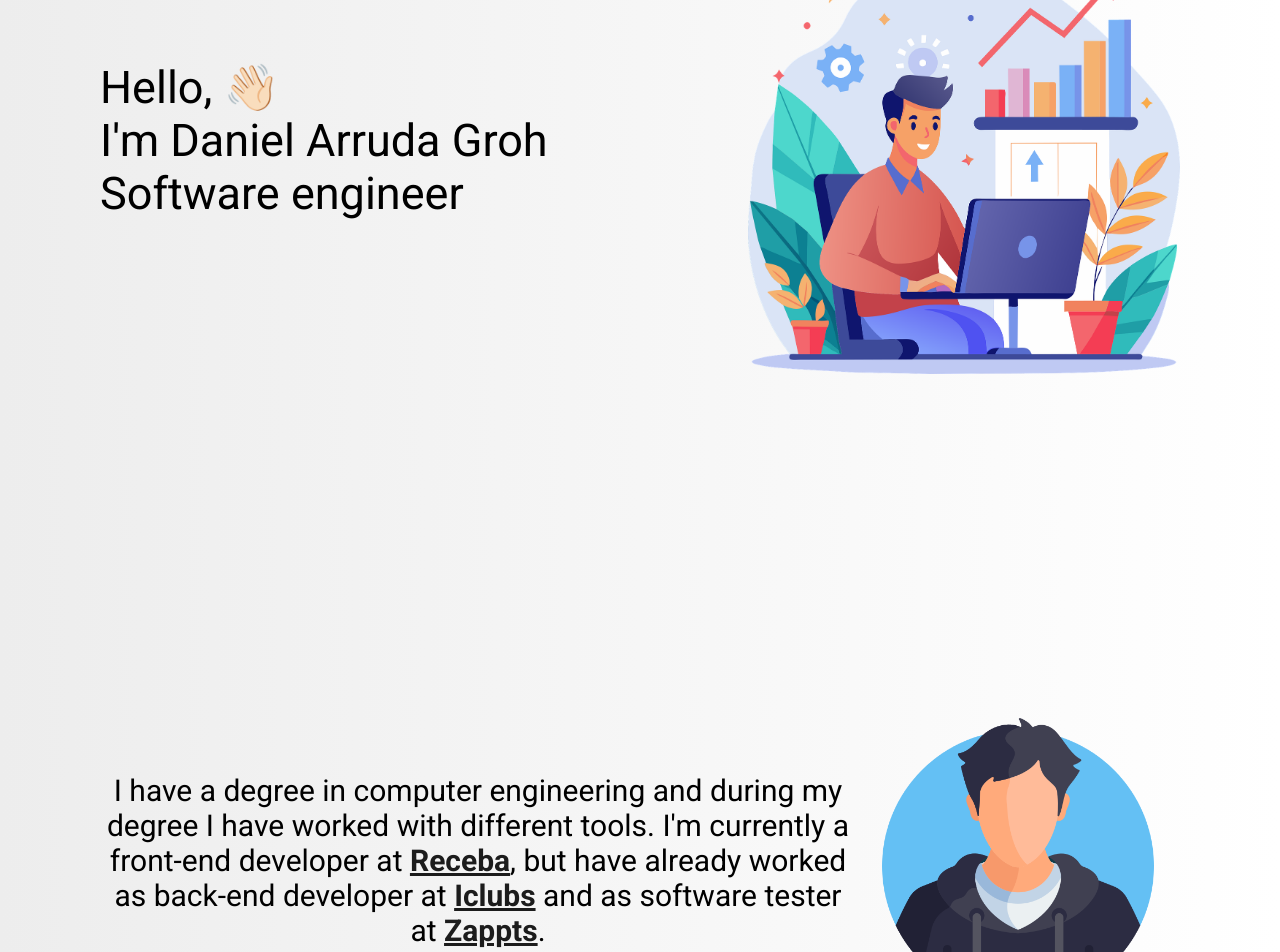
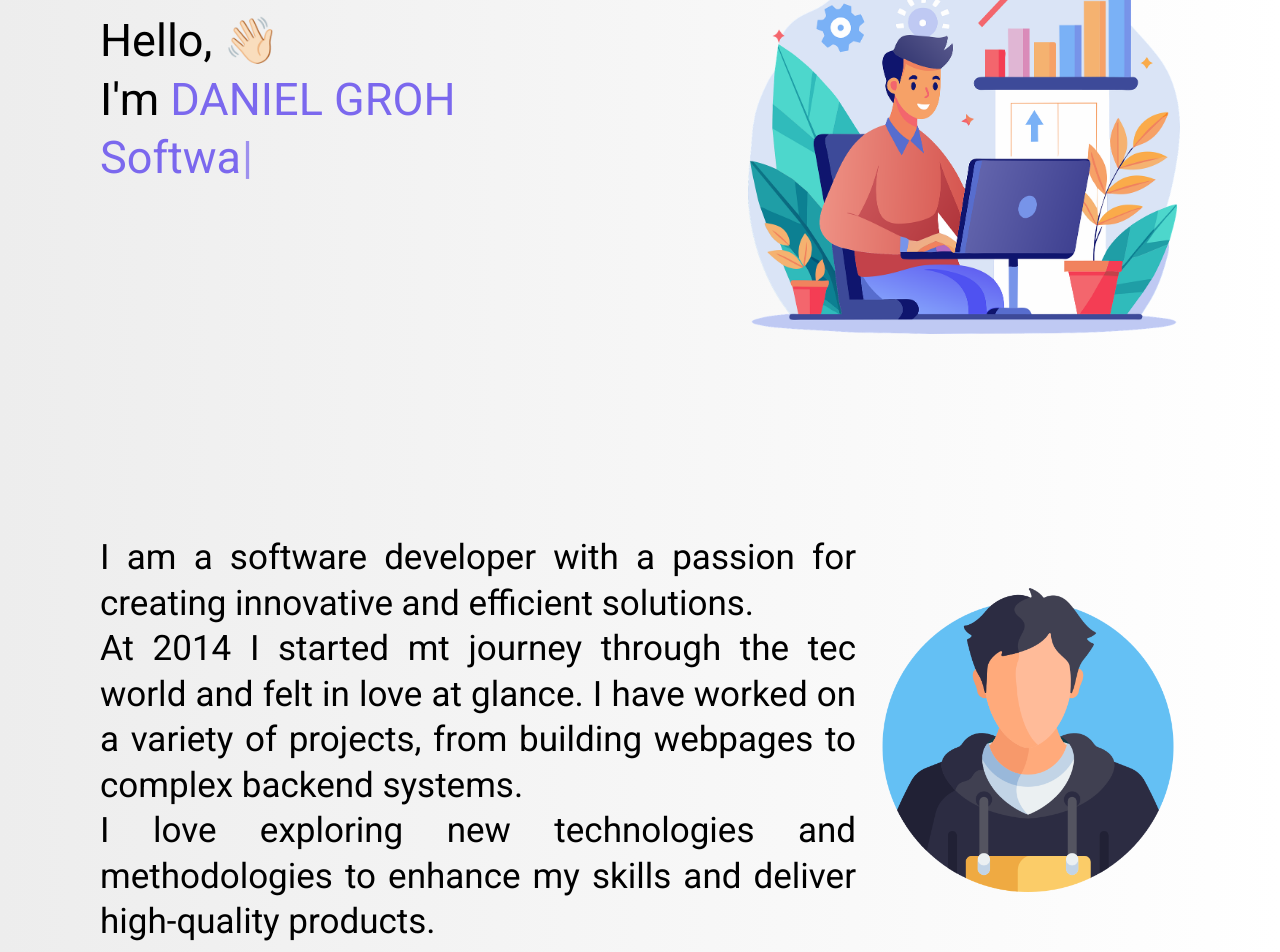
Before and after one commit to DaniGroh/portfolio, a React (Create React App) app: page / in a window 1280 px wide. Shown: the part 320-1272 px from the top of the page. Built offline with nearby package versions, Linux system fonts and the light colour scheme.

Commit message:
minor fixes

```diff
--- a/package.json
+++ b/package.json
@@ -26,6 +26,7 @@
     "react-scripts": "5.0.1",
     "styled-components": "^5.3.9",
     "typescript": "^4.4.2",
+    "typewriter-effect": "^2.21.0",
     "web-vitals": "^2.1.0"
   },
   "devDependencies": {
--- a/src/components/Header/styles.ts
+++ b/src/components/Header/styles.ts
@@ -20,6 +20,7 @@ export const NavItem = styled.button`
   display: inline-flex;
   align-items: center;
   height: 100%;
+  font-size: 20px;
 
   :hover {
     background-color: rgba(148, 148, 148, 0.7);
--- a/src/pages/Home/Home.tsx
+++ b/src/pages/Home/Home.tsx
@@ -1,3 +1,4 @@
+import Typewriter from 'typewriter-effect';
 import developer from '../../assets/developer.png';
 import boy from '../../assets/boy.png';
 import * as S from './styles';
@@ -6,32 +7,36 @@ function Home() {
   return (
     <S.Container>
       <S.Intro>
-        <span>
+        <S.Greeting>
           Hello, 👋🏻
           <br />
-          I&apos;m Daniel Arruda Groh
+          I&apos;m <span>DANIEL GROH</span>
           <br />
-          Software engineer
-        </span>
+          <Typewriter
+            options={{
+              strings: [
+                'Software Developer',
+                'Back-end Developer',
+                'Quality Assurance',
+                'Front-end Developer',
+              ],
+              autoStart: true,
+              loop: true,
+              deleteSpeed: 50,
+            }}
+          />
+        </S.Greeting>
         <img src={developer} alt="Developer" />
       </S.Intro>
       <S.Info>
         <span>
-          I have a degree in computer engineering and during my degree I have
-          worked with different tools. I&apos;m currently a front-end developer
-          at{' '}
-          <a href="https://www.receba.app" target="_blank" rel="noreferrer">
-            Receba
-          </a>
-          , but have already worked as back-end developer at{' '}
-          <a href="https://www.iclubs.tech" target="_blank" rel="noreferrer">
-            Iclubs
-          </a>{' '}
-          and as software tester at{' '}
-          <a href="https://www.zappts.com.br" target="_blank" rel="noreferrer">
-            Zappts
-          </a>
-          .
+          I am a software developer with a passion for creating innovative and
+          efficient solutions.
+          <br /> At 2014 I started mt journey through the tec world and felt in
+          love at glance. I have worked on a variety of projects, from building
+          webpages to complex backend systems.
+          <br />I love exploring new technologies and methodologies to enhance
+          my skills and deliver high-quality products.
         </span>
 
         <img src={boy} alt="Boy" />
--- a/src/pages/Home/styles.ts
+++ b/src/pages/Home/styles.ts
@@ -6,7 +6,7 @@ export const Container = styled.div``;
 export const Intro = styled.div`
   display: flex;
   align-items: center;
-  height: 100vh;
+  height: 90vh;
   justify-content: space-between;
   font-size: 45px;
   img {
@@ -16,20 +16,30 @@ export const Intro = styled.div`
   }
 `;
 
+export const Greeting = styled.div`
+  span {
+    color: ${theme.colors.purple};
+  }
+`;
+
+export const Capabilities = styled.div`
+  padding-top: 30px;
+  color: ${theme.colors.purple};
+`;
+
 export const Info = styled.div`
   display: flex;
   align-items: center;
-  height: 80vh;
-  text-align: center;
-  font-size: 30px;
-
+  height: 70vh;
+  font-size: 35px;
+  text-align: justify;
   a {
     color: ${theme.colors.black};
     font-weight: 700;
   }
 
   img {
-    padding: 0px 20px;
+    padding-left: 20px;
     display: flex;
     align-items: end;
     width: 30%;
--- a/src/pages/Projects/styles.ts
+++ b/src/pages/Projects/styles.ts
@@ -32,6 +32,7 @@ export const ProjectBox = styled.div`
   border-radius: 5px;
   transition: transform 0.3s;
   overflow: auto;
+  font-size: 20px;
 
   :hover {
     transform: scale(1.07);
--- a/src/pages/Resume/styles.ts
+++ b/src/pages/Resume/styles.ts
@@ -8,12 +8,12 @@ export const DownloadResume = styled.div`
   justify-content: center;
   padding: 50px;
   button {
-    margin-bottom: 20px;
-    margin-right: 20px;
+    margin: 0px 20px;
     padding: 5px;
     border: 1px solid ${theme.colors.darkGrey};
     border-radius: 5px;
     transition: transform 0.3s;
+    font-size: 20px;
 
     :hover {
       transform: scale(1.1);
--- a/src/styles/global.ts
+++ b/src/styles/global.ts
@@ -12,6 +12,7 @@ const GlobalStyle = createGlobalStyle`
   body {
     min-height: 100vh;
     height: 100vh;
+    line-height: 1.3;
     background-image: linear-gradient(to left, ${theme.colors.white}, ${theme.colors.lightGrey});
 }
 
--- a/src/styles/theme.ts
+++ b/src/styles/theme.ts
@@ -6,7 +6,7 @@ export const theme = {
     grey: '#dadada',
     darkGrey: '#949494',
     yellow: '#ffda78',
-    purple: '#b4a5ff',
+    purple: '#7B68EE',
     green: '#f4fcf8',
     red: '#d0312d',
   },
```
Also changed, not shown: src/pages/About/About.tsx (+66 -24 lines), src/pages/About/styles.ts (+9 -2 lines), 1 other file (tests, documents, lock files or other folders).
